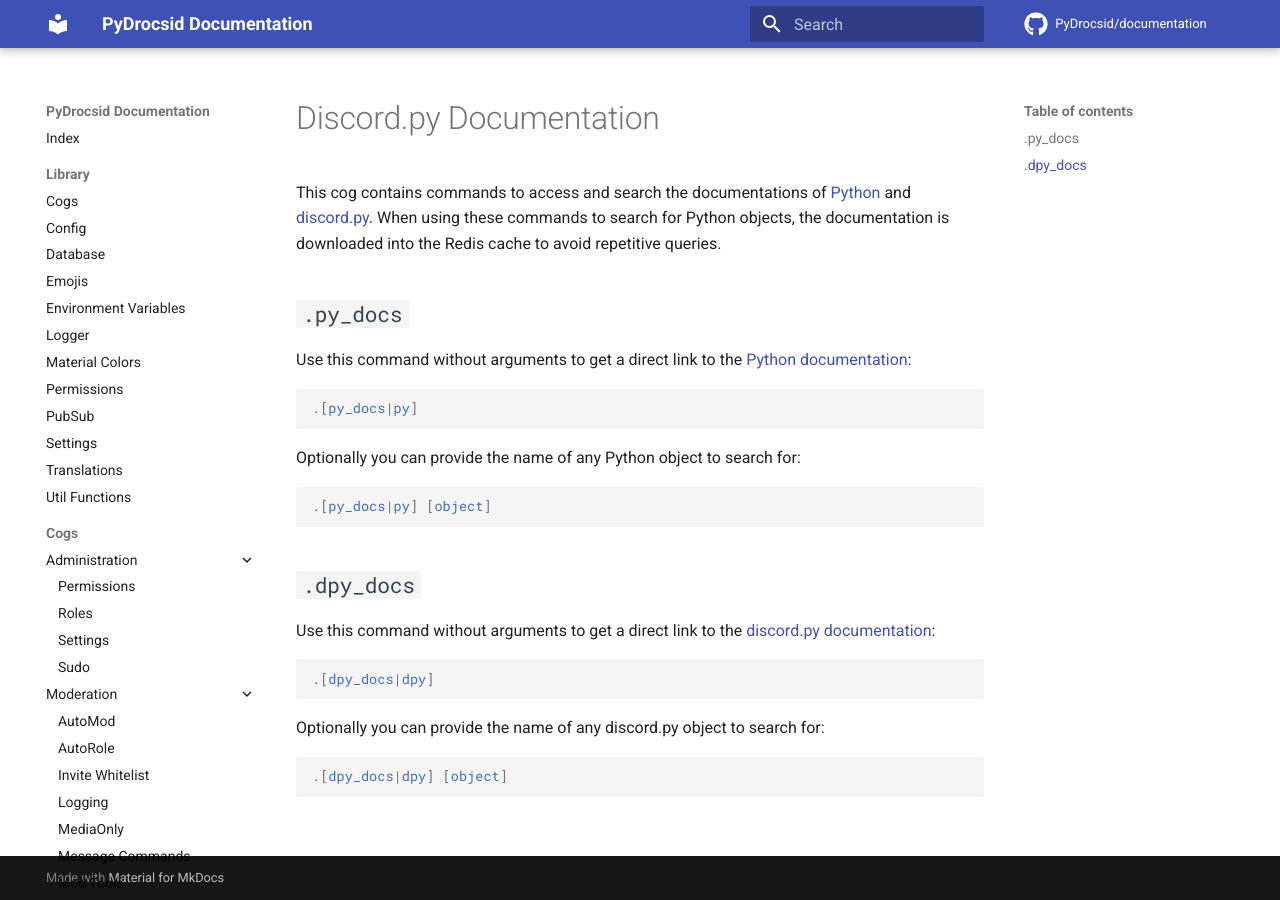
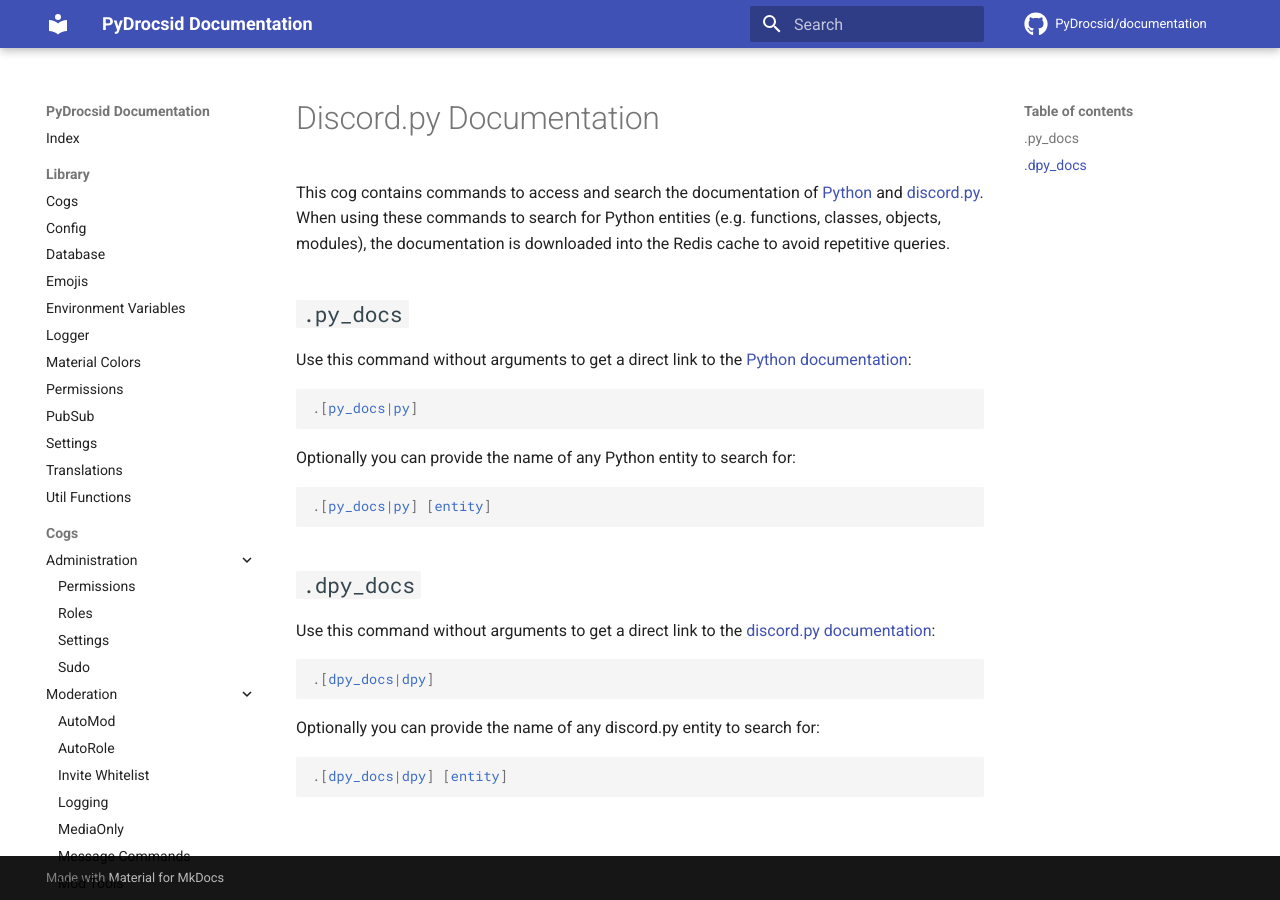
Before and after one commit to PyDrocsid/documentation, an MkDocs documentation site: the page built from docs/cogs/integrations/discordpy_documentation.md, in a window 1280 px wide. Built offline with MkDocs 1.6.1 and Material for MkDocs 9.7.7, drawn with Linux system fonts in a browser that asks for light colours; comment, search, counter and statistics services are not loaded.

Commit message:
Fixed and improved discord.py documentation cog

````diff
--- a/docs/cogs/integrations/discordpy_documentation.md
+++ b/docs/cogs/integrations/discordpy_documentation.md
@@ -1,6 +1,6 @@
 # Discord.py Documentation
 
-This cog contains commands to access and search the documentations of [Python](https://docs.python.org/3/){target=_blank} and [discord.py](https://discordpy.readthedocs.io/en/latest/){target=_blank}. When using these commands to search for Python objects, the documentation is downloaded into the Redis cache to avoid repetitive queries.
+This cog contains commands to access and search the documentation of [Python](https://docs.python.org/3/){target=_blank} and [discord.py](https://discordpy.readthedocs.io/en/latest/){target=_blank}. When using these commands to search for Python entities (e.g. functions, classes, objects, modules), the documentation is downloaded into the Redis cache to avoid repetitive queries.
 
 ## `.py_docs`
 Use this command without arguments to get a direct link to the [Python documentation](https://docs.python.org/3/){target=_blank}:
@@ -8,9 +8,9 @@
 .[py_docs|py]
 ```
 
-Optionally you can provide the name of any Python object to search for:
+Optionally you can provide the name of any Python entity to search for:
 ```css
-.[py_docs|py] [object]
+.[py_docs|py] [entity]
 ```
 
 ## `.dpy_docs`
@@ -19,7 +19,7 @@
 .[dpy_docs|dpy]
 ```
 
-Optionally you can provide the name of any discord.py object to search for:
+Optionally you can provide the name of any discord.py entity to search for:
 ```css
-.[dpy_docs|dpy] [object]
+.[dpy_docs|dpy] [entity]
 ```
````
